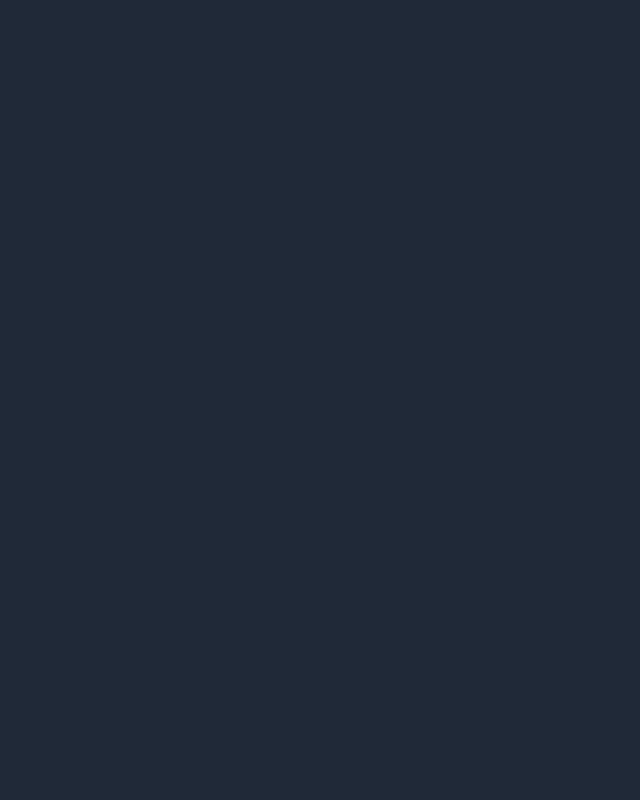
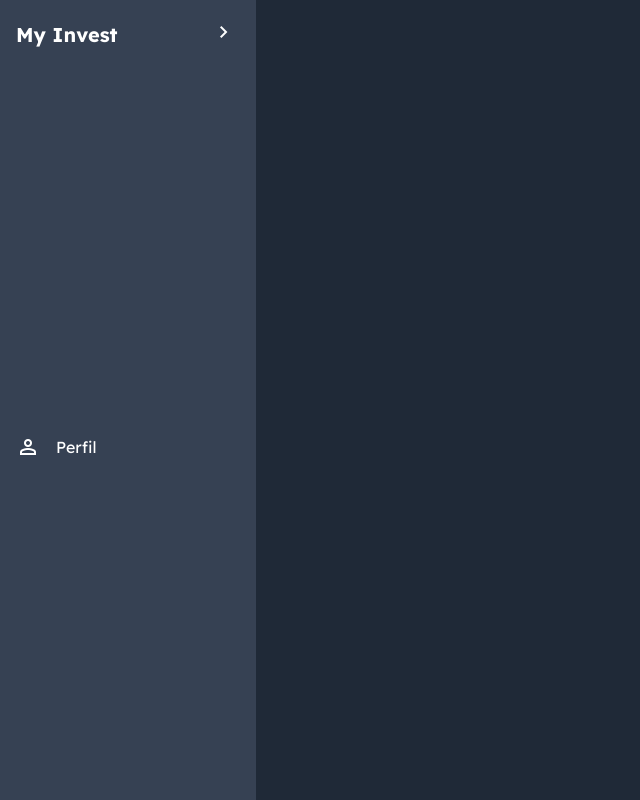
Before and after one commit to ThomasLincoln/My-Invest, a Vue app in the folder frontend/my-invest/: page /profile in a window 1280 px wide. Before the commit this address had no page. Shown: the whole page, without its empty margins (0-640 px from the left). Built offline with nearby package versions, Linux system fonts and the light colour scheme.

Commit message:
feat: :sparkles: Update font styles, add Profile view and sidebar component; enhance navigation with profile routing

```diff
--- a/frontend/my-invest/index.html
+++ b/frontend/my-invest/index.html
@@ -8,7 +8,7 @@
   <link rel="preconnect" href="https://fonts.googleapis.com">
   <link rel="preconnect" href="https://fonts.gstatic.com" crossorigin>
   <link
-    href="https://fonts.googleapis.com/css2?family=Inconsolata:wght@200..900&family=Lato:ital,wght@0,100;0,300;0,400;0,700;0,900;1,100;1,300;1,400;1,700;1,900&display=swap"
+    href="https://fonts.googleapis.com/css2?family=Lexend+Deca:wght@100..900&family=Outfit:wght@100..900&display=swap"
     rel="stylesheet">
   <title>Vite App</title>
 </head>
--- a/frontend/my-invest/src/assets/global.css
+++ b/frontend/my-invest/src/assets/global.css
@@ -21,7 +21,9 @@
 
 body {
   margin: 0;
-  font-family: 'Inconsolata', Arial, Helvetica, sans-serif;
+  font-family: "Lexend Deca", Arial, Helvetica, sans-serif;
+  font-optical-sizing: auto;
+  font-style: normal;
   color: var(--cor-texto);
   background-color: var(--cor-fundo);
 }
--- /dev/null
+++ b/frontend/my-invest/src/components/SideBar.vue
@@ -0,0 +1,49 @@
+<template>
+  <div :class="{ 'w-64': !isCollapsed, 'w-16': isCollapsed }"
+    class="bg-gray-700 text-white flex flex-col justify-between h-screen transition-all duration-300 ease-in-out fixed">
+
+    <!-- Top part -->
+    <div class="flex flex-col flex-grow p-4">
+      <div class="mb-8 flex items-center">
+        <h1 v-if="!isCollapsed" class="text-xl font-bold">My Invest</h1>
+        <button @click="toggleSidebar" class="ml-auto p-1 rounded hover:bg-gray-800">
+          <span class="material-symbols-outlined h-6 w-6 transform transition-transform select-none"
+            :class="{ 'rotate-180': isCollapsed }">
+            chevron_right
+          </span>
+        </button>
+      </div>
+    </div>
+
+    <!-- Middle Icons -->
+    <nav class="flex-grow">
+      <ul>
+        <li v-for="item in menuItems" :key="item.name" class="mb-2">
+          <router-link :to="item.path" class="flex items-center p-4 rounded-md hover:gray-800 transition-colors"
+            :class="{ 'jusfity-center': isCollapsed, 'justify-start': !isCollapsed }">
+            <span class="material-symbols-outlined h-6 w-6 select-none">
+              {{ item.icon }}
+            </span>
+            <span v-if="!isCollapsed" class="ml-4">{{ item.name }}</span>
+          </router-link>
+        </li>
+      </ul>
+    </nav>
+
+  </div>
+</template>
+
+<script setup lang="ts">
+import { ref } from 'vue';
+const isCollapsed = ref(false);
+
+const toggleSidebar = () => {
+  isCollapsed.value = !isCollapsed.value;
+}
+
+const menuItems = [
+  {
+    icon: 'person', name: 'Perfil', path: "/profile"
+  }
+]
+</script>
--- a/frontend/my-invest/src/router/index.js
+++ b/frontend/my-invest/src/router/index.js
@@ -3,6 +3,7 @@ import { createRouter, createWebHistory } from 'vue-router'
 import HomeView from '../views/HomeView.vue'
 import SignupView from '@/views/SignupView.vue';
 import LoginView from '@/views/LoginView.vue';
+import ProfileView from '@/views/ProfileView.vue';
 
 const routes = [
   {
@@ -19,6 +20,11 @@ const routes = [
     path: '/login',
     name: 'Login',
     component: LoginView
+  },
+  {
+    path: '/profile',
+    name: 'Profile',
+    component: ProfileView
   }
 ]
 
--- a/frontend/my-invest/src/views/HomeView.vue
+++ b/frontend/my-invest/src/views/HomeView.vue
@@ -1,8 +1,6 @@
 <script setup lang="ts">
-import { useToastStore } from '@/store/ToastStore';
 import NotificationManager from '@/components/NotificationManager/NotificationManager.vue';
 
-const toastStore = useToastStore();
 </script>
 <template>
   <p><strong>Current route path:</strong> {{ $route.path }}</p>
--- a/frontend/my-invest/src/views/LoginView.vue
+++ b/frontend/my-invest/src/views/LoginView.vue
@@ -14,10 +14,11 @@ const router = useRouter();
 axios.defaults.withCredentials = true;
 
 async function login() {
+  router.push("/profile");
   const dadosFormulario = {
     email: email.value,
     password: senha.value,
-  }
+  };
 
   try {
     console.log(dadosFormulario)
--- /dev/null
+++ b/frontend/my-invest/src/views/ProfileView.vue
@@ -0,0 +1,6 @@
+<script setup>
+import SideBar from '@/components/SideBar.vue';
+</script>
+<template>
+  <SideBar />
+</template>
```
Also changed, not shown: frontend/my-invest/src/components/navbar/NavBar.vue (deleted).
